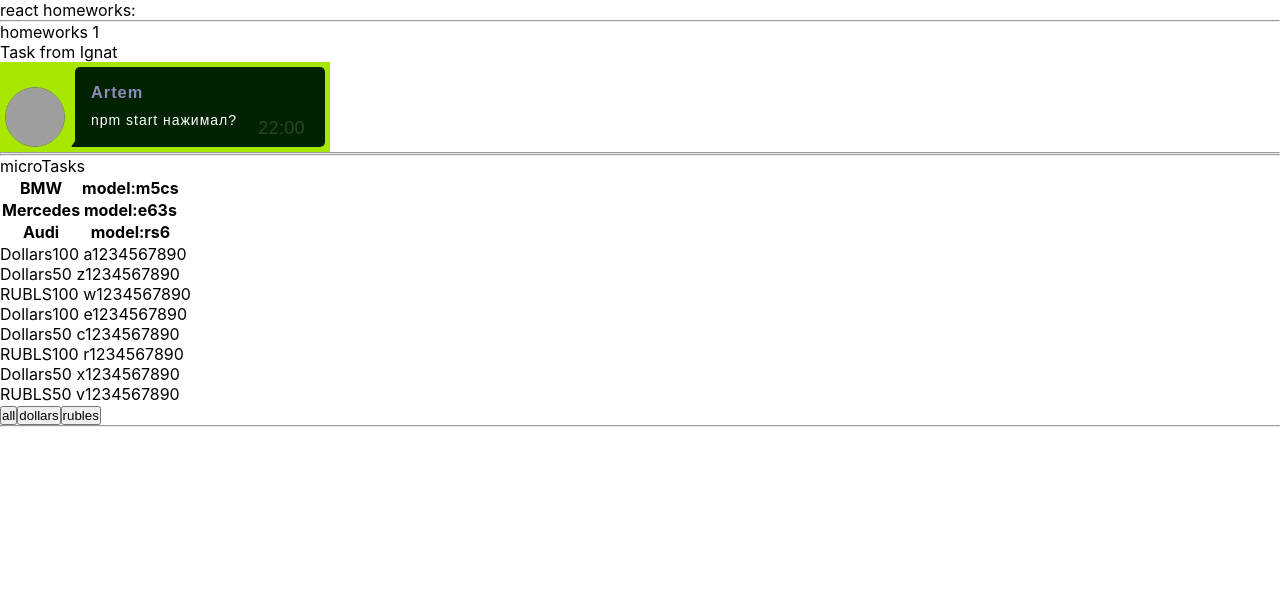
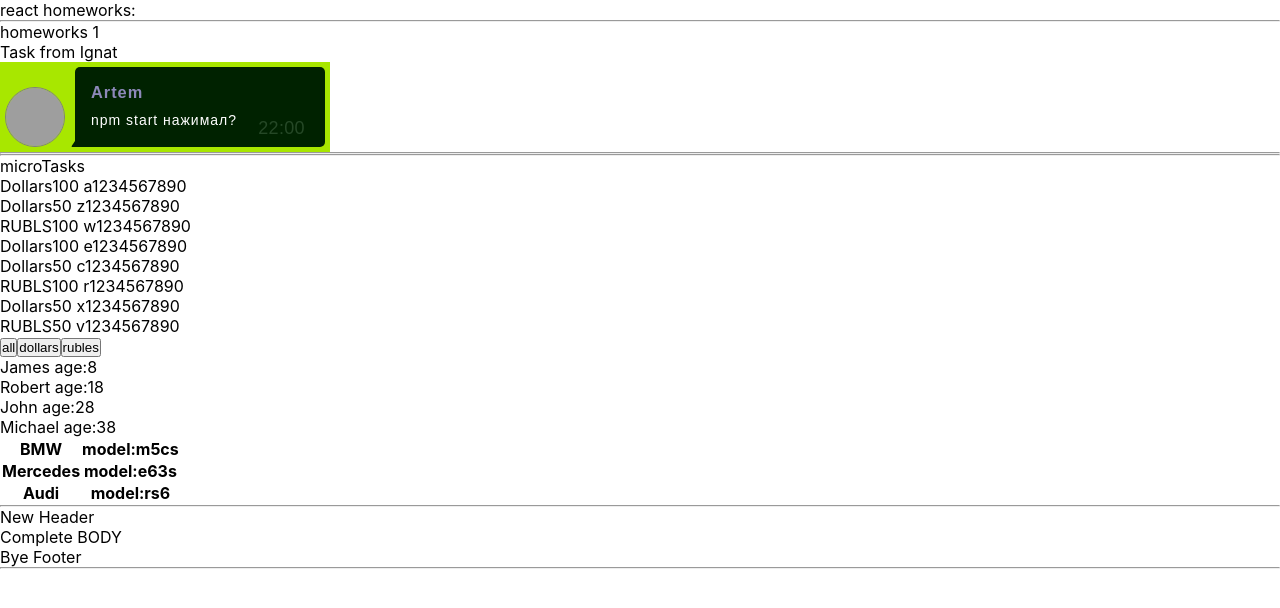
Before and after one commit to irina-lat/simple-react-homeworks, a React (Create React App) app: page / in a window 1280 px wide. Shown: the top 608 px of the page. Built offline with nearby package versions, Linux system fonts and the light colour scheme; grey boxes are pictures that could not be loaded.

Commit message:
tasks from Ignat, microTasks

```diff
--- /dev/null
+++ b/src/p2-homeworks/h1/Component/Body.tsx
@@ -0,0 +1,11 @@
+import React from "react";
+
+type HeaderType = {
+    titleForBody: string
+}
+
+export const Body = (props: HeaderType) => {
+    return (
+        <div>{props.titleForBody}</div>
+    )
+}
--- a/src/p2-homeworks/h1/Component/ComponentOne.tsx
+++ b/src/p2-homeworks/h1/Component/ComponentOne.tsx
@@ -1,9 +1,15 @@
 import React from "react";
 
 type ComponentOne = {
+    students: StudentType[]
     topCars: topCarsType[]
 }
 
+type StudentType = {
+    id: number,
+    name: string,
+    age: number
+}
 type topCarsType = {
     manufacturer: string,
     model: string
@@ -12,6 +18,16 @@ type topCarsType = {
 export const ComponentOne = (props: ComponentOne) => {
     return (
         <div>
+            <ul>
+                {props.students.map((StudentsArray, index) => {
+                    return (
+                        <li key={StudentsArray.id}>
+                            <span>{StudentsArray.name}</span>
+                            <span> age:{StudentsArray.age}</span>
+                        </li>
+                    )
+                })}
+            </ul>
             <table>
                 {props.topCars.map((topCarsArray, index) => {
                     return (
--- /dev/null
+++ b/src/p2-homeworks/h1/Component/Footer.tsx
@@ -0,0 +1,11 @@
+import React from "react";
+
+type FooterType={
+    titleForFooter:string
+}
+
+export const Footer=(props:FooterType)=>{
+    return(
+        <div>{props.titleForFooter}</div>
+    )
+}
--- /dev/null
+++ b/src/p2-homeworks/h1/Component/Header.tsx
@@ -0,0 +1,11 @@
+import React from "react";
+
+type HeaderType = {
+    titleForHeader: string
+}
+
+export const Header = (props: HeaderType) => {
+    return (
+        <div>{props.titleForHeader}</div>
+    )
+}
--- a/src/p2-homeworks/h1/HW2.tsx
+++ b/src/p2-homeworks/h1/HW2.tsx
@@ -2,6 +2,9 @@ import {Message} from "./Message";
 import React, {useState} from "react";
 import {ComponentOne} from "./Component/ComponentOne";
 import {ComponentsMoney} from "./Component/ComponentMoney";
+import {Header} from "./Component/Header";
+import {Body} from "./Component/Body";
+import {Footer} from "./Component/Footer";
 
 
 function HW2() {
@@ -12,22 +15,50 @@ function HW2() {
         {manufacturer: 'Audi', model: 'rs6'}
     ];
 
-    const [money, setMoney] = useState ([
-        { banknots: 'Dollars', value: 100, number: ' a1234567890' },
-        { banknots: 'Dollars', value: 50, number: ' z1234567890' },
-        { banknots: 'RUBLS', value: 100, number: ' w1234567890' },
-        { banknots: 'Dollars', value: 100, number: ' e1234567890' },
-        { banknots: 'Dollars', value: 50, number: ' c1234567890' },
-        { banknots: 'RUBLS', value: 100, number: ' r1234567890' },
-        { banknots: 'Dollars', value: 50, number: ' x1234567890' },
-        { banknots: 'RUBLS', value: 50, number: ' v1234567890' },
+    const [money, setMoney] = useState([
+        {banknots: 'Dollars', value: 100, number: ' a1234567890'},
+        {banknots: 'Dollars', value: 50, number: ' z1234567890'},
+        {banknots: 'RUBLS', value: 100, number: ' w1234567890'},
+        {banknots: 'Dollars', value: 100, number: ' e1234567890'},
+        {banknots: 'Dollars', value: 50, number: ' c1234567890'},
+        {banknots: 'RUBLS', value: 100, number: ' r1234567890'},
+        {banknots: 'Dollars', value: 50, number: ' x1234567890'},
+        {banknots: 'RUBLS', value: 50, number: ' v1234567890'},
     ]);
+
+    let [students, setStudents] = useState([
+        {id: 1, name: "James", age: 8},
+        {id: 2, name: "Robert", age: 18},
+        {id: 3, name: "John", age: 28},
+        {id: 4, name: "Michael", age: 38},
+    ]);
+
+
+    function buttonOne(name: string, age: number) {
+        console.log(name, age)
+    }
+
+    function buttonTwo(name: string) {
+        console.log(name)
+    }
+
+    function buttonThree() {
+        console.log('Stupid')
+    }
+
 
     return (
         <div>
             microTasks
-            <ComponentOne topCars={topCars} />
-            <ComponentsMoney money={money} />
+
+            <ComponentsMoney money={money}/>
+            <ComponentOne topCars={topCars} students={students}/>
+            <hr/>
+            <Header titleForHeader={'New Header'}/>
+            <Body titleForBody={'Complete BODY'}/>
+            <Footer titleForFooter={'Bye Footer'}/>
+
+
             <hr/>
         </div>
     )
```
